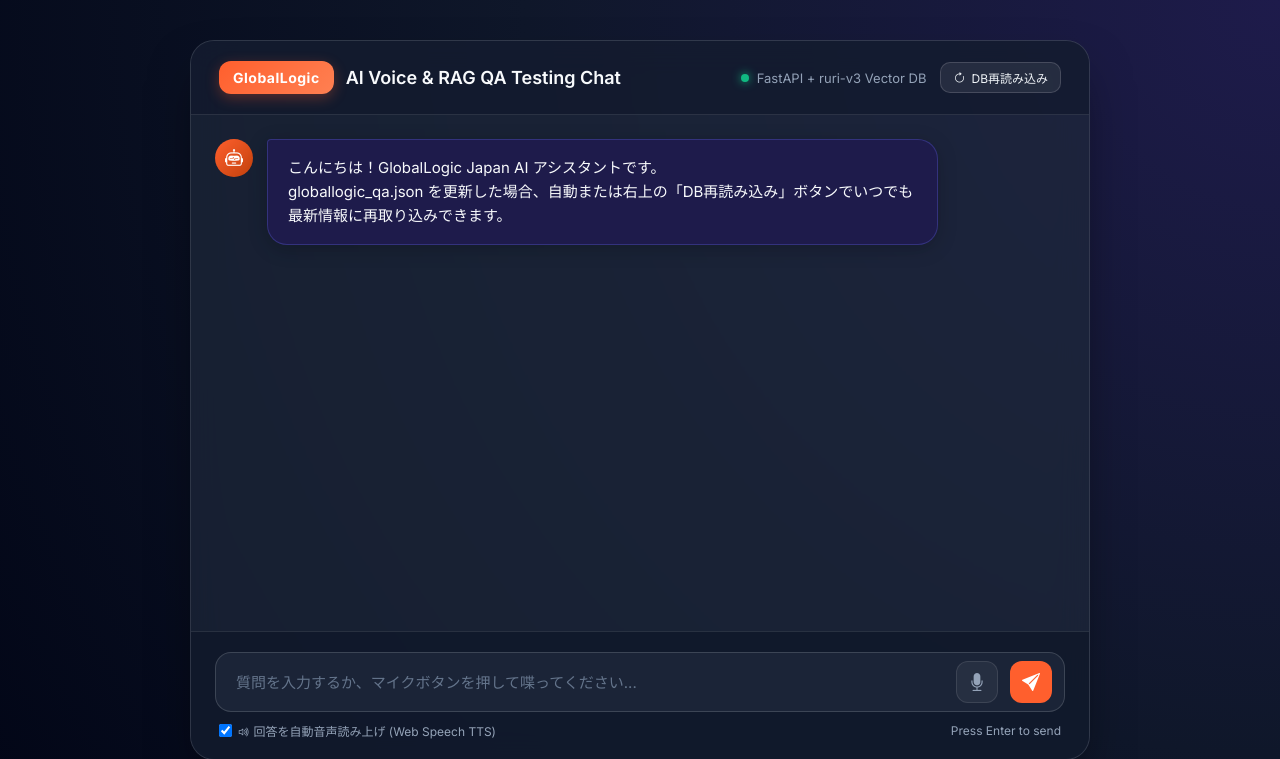
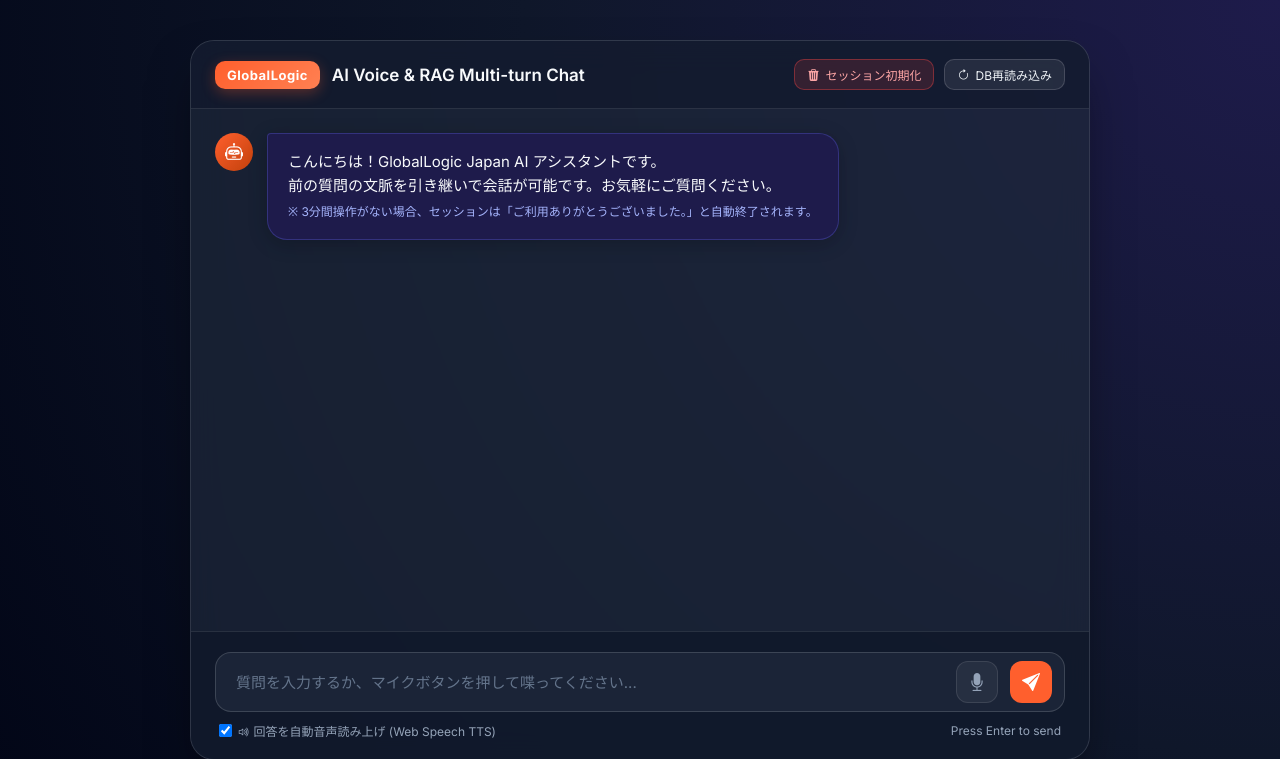
Before and after one commit to kuronekopr/Avator_Livedemo, a FastAPI app: page / in a window 1280 px wide. Shown: the top 759 px of the page. Run offline with FastAPI, Linux system fonts and the light colour scheme; some libraries are stand-ins or nearby versions.

Commit message:
feat: Implement Multi-turn conversation history and 3-minute idle session reset

```diff
--- a/server/main.py
+++ b/server/main.py
@@ -3,11 +3,12 @@
 import html
 import logging
 from typing import List, Optional
-from fastapi import FastAPI, Query, HTTPException, WebSocket, WebSocketDisconnect, Form
+from fastapi import FastAPI, Query, HTTPException, WebSocket, WebSocketDisconnect, Form, Cookie, Response
 from fastapi.middleware.cors import CORSMiddleware
 from fastapi.responses import HTMLResponse
 from pydantic import BaseModel, Field
 import uvicorn
+import uuid
 
 from server.config import settings
 from server.rag_engine import RAGEngine
@@ -18,8 +19,8 @@
 
 app = FastAPI(
     title="GlobalLogic Avatar & RAG Middleware API",
-    description="3D Avatar & Gemini Live API Middleware with RAG Knowledge Search & Test UI",
-    version="1.3.0"
+    description="3D Avatar & Gemini Live API Middleware with RAG Knowledge Search & Multi-turn Session Chat UI",
+    version="1.4.0"
 )
 
 # CORS設定
@@ -52,24 +53,28 @@
     results: List[SearchResultItem]
     count: int
 
+class SessionResetRequest(BaseModel):
+    session_id: Optional[str] = None
+
 
 # 1. UIトップページ (HTML)
 @app.get("/", response_class=HTMLResponse)
-def read_index_ui():
+def read_index_ui(response: Response, session_id: Optional[str] = Cookie(None)):
+    if not session_id:
+        session_id = str(uuid.uuid4())
+        response.set_cookie(key="session_id", value=session_id)
+
     template_path = os.path.join(os.path.dirname(__file__), "templates", "index.html")
     if not os.path.exists(template_path):
         raise HTTPException(status_code=404, detail="Template file index.html not found.")
     with open(template_path, "r", encoding="utf-8") as f:
         html_content = f.read()
-    return HTMLResponse(content=html_content)
+    return HTMLResponse(content=html_content, headers={"Set-Cookie": f"session_id={session_id}; Path=/"})
 
 
 # 2. Vector DB 初期化・再取り込み API (POST /api/reindex)
 @app.post("/api/reindex")
 def reindex_vector_db():
-    """
-    globallogic_qa.json を再読み込みし、Vector DB を初期化して再インデックスする
-    """
     try:
         result = rag_engine.reload_and_reindex()
         return result
@@ -78,13 +83,29 @@
         raise HTTPException(status_code=500, detail=f"Reindexing failed: {str(e)}")
 
 
-# 3. HTMX専用 RAG チャット処理エンドポイント (LLM Conversational RAG)
+# 3. セッション初期化 API (POST /api/session/reset)
+@app.post("/api/session/reset")
+def reset_chat_session(
+    request: Optional[SessionResetRequest] = None,
+    session_id_cookie: Optional[str] = Cookie(None, alias="session_id")
+):
+    target_session_id = (request and request.session_id) or session_id_cookie or "default_session"
+    result = rag_engine.reset_session(session_id=target_session_id)
+    return result
+
+
+# 4. HTMX専用 RAG マルチターンチャット処理エンドポイント
 @app.post("/api/chat-ui", response_class=HTMLResponse)
-def handle_chat_ui(query: str = Form(...)):
+def handle_chat_ui(
+    query: str = Form(...),
+    session_id_cookie: Optional[str] = Cookie(None, alias="session_id"),
+    session_id_form: Optional[str] = Form(None)
+):
+    active_session_id = session_id_form or session_id_cookie or "default_session"
     escaped_query = html.escape(query.strip())
 
-    # RAG (検索 + 会話文生成) パイプラインを実行
-    rag_output = rag_engine.generate_rag_response(query=query, top_k=3)
+    # RAG (マルチターン会話履歴を引き継いだ検索＋生成) パイプラインを実行
+    rag_output = rag_engine.generate_rag_response(query=query, session_id=active_session_id, top_k=3)
     generated_text = html.escape(rag_output["generated_text"]).replace("\n", "<br>")
     results = rag_output["search_results"]
 
@@ -150,7 +171,7 @@
     return HTMLResponse(content=user_html + ai_html)
 
 
-# 4. REST API / Healthcheck / WebSocket エンドポイント
+# 5. REST API / Healthcheck / WebSocket エンドポイント
 @app.get("/health")
 def health_check():
     return {
@@ -158,6 +179,7 @@
         "qa_count": len(rag_engine.documents),
         "chroma_active": rag_engine.is_chroma_active,
         "gemini_active": rag_engine.gemini_model is not None,
+        "active_sessions": len(rag_engine.sessions),
         "last_modified_time": rag_engine.last_modified_time
     }
 
@@ -184,7 +206,8 @@
             message = json.loads(data)
             if message.get("type") == "search_request":
                 q = message.get("query", "")
-                rag_out = rag_engine.generate_rag_response(query=q, top_k=3)
+                sess_id = message.get("session_id", "default_session")
+                rag_out = rag_engine.generate_rag_response(query=q, session_id=sess_id, top_k=3)
                 await websocket.send_text(json.dumps({"type": "search_response", "generated_text": rag_out["generated_text"], "results": rag_out["search_results"]}, ensure_ascii=False))
             else:
                 await websocket.send_text(json.dumps({"type": "echo", "message": f"Received: {message}"}))
--- a/server/templates/index.html
+++ b/server/templates/index.html
@@ -61,7 +61,7 @@
         }
 
         header {
-            padding: 20px 28px;
+            padding: 18px 24px;
             background: rgba(15, 23, 42, 0.6);
             border-bottom: 1px solid var(--card-border);
             display: flex;
@@ -78,42 +78,26 @@
         .logo-badge {
             background: linear-gradient(135deg, #ff5f2d, #ff8052);
             color: white;
-            padding: 8px 14px;
-            border-radius: 12px;
+            padding: 6px 12px;
+            border-radius: 10px;
             font-weight: 700;
-            font-size: 14px;
+            font-size: 13px;
             letter-spacing: 0.5px;
             box-shadow: 0 4px 14px rgba(255, 95, 45, 0.3);
         }
 
         .header-title h1 {
-            font-size: 18px;
+            font-size: 17px;
             font-weight: 600;
         }
 
         .header-right {
             display: flex;
             align-items: center;
-            gap: 14px;
+            gap: 10px;
         }
 
-        .header-status {
-            display: flex;
-            align-items: center;
-            gap: 8px;
-            font-size: 13px;
-            color: var(--text-sub);
-        }
-
-        .status-dot {
-            width: 8px;
-            height: 8px;
-            background-color: #10b981;
-            border-radius: 50%;
-            box-shadow: 0 0 10px #10b981;
-        }
-
-        .btn-reindex {
+        .btn-header {
             background: rgba(255, 255, 255, 0.08);
             border: 1px solid rgba(255, 255, 255, 0.15);
             color: #f1f5f9;
@@ -127,10 +111,22 @@
             transition: all 0.2s ease;
         }
 
-        .btn-reindex:hover {
+        .btn-header:hover {
             background: rgba(255, 95, 45, 0.2);
             border-color: var(--primary-orange);
             color: #ff8052;
+        }
+
+        .btn-reset-session {
+            background: rgba(239, 68, 68, 0.15);
+            border-color: rgba(239, 68, 68, 0.4);
+            color: #fca5a5;
+        }
+
+        .btn-reset-session:hover {
+            background: rgba(239, 68, 68, 0.3);
+            border-color: #ef4444;
+            color: #ffffff;
         }
 
         /* チャットログエリア */
@@ -343,7 +339,6 @@
             user-select: none;
         }
 
-        /* ロードインジケーター */
         .htmx-indicator {
             display: none;
         }
@@ -383,14 +378,15 @@
         <header>
             <div class="header-title">
                 <span class="logo-badge">GlobalLogic</span>
-                <h1>AI Voice & RAG QA Testing Chat</h1>
+                <h1>AI Voice & RAG Multi-turn Chat</h1>
             </div>
             <div class="header-right">
-                <div class="header-status">
-                    <span class="status-dot"></span>
-                    <span>FastAPI + ruri-v3 Vector DB</span>
-                </div>
-                <button type="button" class="btn-reindex" onclick="triggerReindex()" title="globallogic_qa.jsonの変更をDBへ再取り込み">
+                <!-- セッション初期化ボタン -->
+                <button type="button" class="btn-header btn-reset-session" onclick="triggerResetSession(true)" title="対話セッションと会話履歴を終了・初期化">
+                    <i class="bi bi-trash3-fill"></i> セッション初期化
+                </button>
+                <!-- DB再読み込みボタン -->
+                <button type="button" class="btn-header" onclick="triggerReindex()" title="globallogic_qa.jsonの変更をDBへ再取り込み">
                     <i class="bi bi-arrow-clockwise"></i> DB再読み込み
                 </button>
             </div>
@@ -403,12 +399,15 @@
                 <div class="avatar"><i class="bi bi-robot"></i></div>
                 <div class="bubble">
                     こんにちは！GlobalLogic Japan AI アシスタントです。<br>
-                    globallogic_qa.json を更新した場合、自動または右上の「DB再読み込み」ボタンでいつでも最新情報に再取り込みできます。
+                    前の質問の文脈を引き継いで会話が可能です。お気軽にご質問ください。<br>
+                    <span style="font-size: 12px; color: #a5b4fc; margin-top: 4px; display: inline-block;">
+                        ※ 3分間操作がない場合、セッションは「ご利用ありがとうございました。」と自動終了されます。
+                    </span>
                 </div>
             </div>
         </div>
 
-        <!-- インジケータ (ローディング) -->
+        <!-- ローディングインジケータ -->
         <div id="loading-indicator" class="htmx-indicator" style="padding: 0 24px 12px 24px;">
             <div class="message-row ai">
                 <div class="avatar"><i class="bi bi-robot"></i></div>
@@ -463,9 +462,49 @@
     </div>
 
     <script>
+        let idleTimer = null;
+        const THREE_MINUTES_MS = 3 * 60 * 1000; // 3分 (180,000ms)
+
+        // 3分無操作タイマーのリセットと開始
+        function resetIdleTimer() {
+            if (idleTimer) clearTimeout(idleTimer);
+            idleTimer = setTimeout(() => {
+                triggerResetSession(false, "3分間入力がなかったため、セッションを自動終了しました。");
+            }, THREE_MINUTES_MS);
+        }
+
+        // セッション初期化処理
+        async function triggerResetSession(manual = true, customMsg = null) {
+            if (idleTimer) clearTimeout(idleTimer);
+
+            try {
+                await fetch('/api/session/reset', { method: 'POST' });
+
+                const chatBox = document.getElementById('chat-box');
+                const messageText = customMsg || "ご利用ありがとうございました。";
+
+                const sysHtml = `
+                <div class="message-row ai">
+                    <div class="avatar" style="background: linear-gradient(135deg, #64748b, #334155);"><i class="bi bi-door-closed-fill"></i></div>
+                    <div class="bubble" style="border-color: #64748b; background: rgba(30, 41, 59, 0.9);">
+                        <strong>${messageText}</strong><br>
+                        <span style="font-size: 12px; color: #94a3b8;">会話履歴が初期化されました。新しい質問をお気軽にどうぞ！</span>
+                    </div>
+                </div>`;
+
+                chatBox.insertAdjacentHTML('beforeend', sysHtml);
+                chatBox.scrollTop = chatBox.scrollHeight;
+
+                speakText(messageText);
+
+            } catch (err) {
+                console.error("セッション初期化エラー:", err);
+            }
+        }
+
         // DB再読み込み (POST /api/reindex)
         async function triggerReindex() {
-            const btn = document.querySelector('.btn-reindex');
+            const btn = document.querySelector('.btn-header:not(.btn-reset-session)');
             btn.innerHTML = '<i class="bi bi-arrow-clockwise spin"></i> 処理中...';
             btn.disabled = true;
 
@@ -473,7 +512,6 @@
                 const res = await fetch('/api/reindex', { method: 'POST' });
                 const data = await res.json();
 
-                // システムメッセージ挿入
                 const chatBox = document.getElementById('chat-box');
                 const sysHtml = `
                 <div class="message-row ai">
@@ -520,8 +558,14 @@
                 if (lastAiBubble) {
                     speakText(lastAiBubble.innerText);
                 }
+
+                // 入力があったため 3 分タイマーをリセット開始
+                resetIdleTimer();
             }
         });
+
+        // 初期タイマーの起動
+        resetIdleTimer();
 
         // Web Speech API (音声入力)
         let recognition = null;
```
Also changed, not shown: MANUAL.md (+21 -45 lines), server/rag_engine.py (+86 -27 lines), server/test_api.py (+18 -9 lines).
